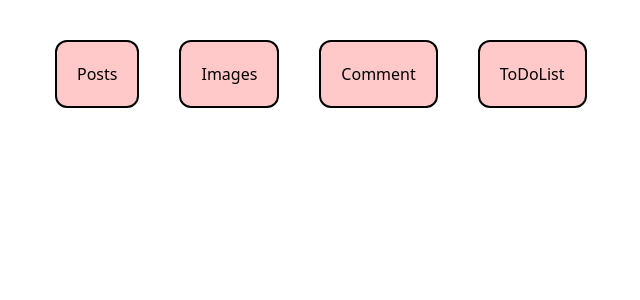
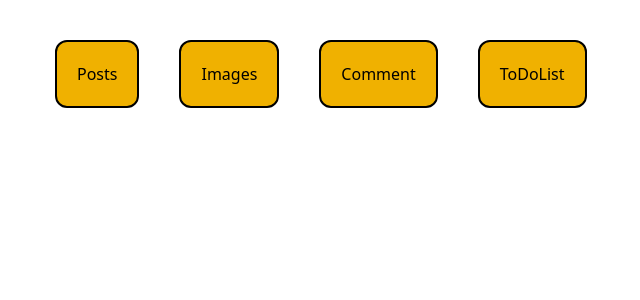
Before and after one commit to Pradeep8792/Routing-Demo, a React (Vite) app: page / in a window 1280 px wide. Shown: the top 300 px of the page, without its empty margins (5-645 px from the left). Built offline with nearby package versions, Linux system fonts and the light colour scheme.

Commit message:
Changed red to yellow in HomePage component

```diff
--- a/src/HomePage.jsx
+++ b/src/HomePage.jsx
@@ -7,18 +7,18 @@ const HomePage = () => {
   return (
     <div className=' h-screen p-10 *:p-5'>
       <Link to="/Posts">
-        <button className='bg-red-200 border-2 rounded-xl p-5'>Posts</button>
+        <button className='bg-yellow-500 border-2 rounded-xl p-5'>Posts</button>
       </Link>
       <Link to="/Images">
-        <button className='bg-red-200 border-2 rounded-xl p-5'>Images</button>
+        <button className='bg-yellow-500 border-2 rounded-xl p-5'>Images</button>
       </Link>
       {/* vgb */}
       <Link to="/Comment">
-        <button className='bg-red-200 border-2 rounded-xl p-5'>Comment</button>
+        <button className='bg-yellow-500 border-2 rounded-xl p-5'>Comment</button>
       </Link>
       {/*  */}
       <Link to="/ToDolist">
-        <button className='bg-red-200 border-2 rounded-xl p-5'>ToDoList</button>
+        <button className='bg-yellow-500 border-2 rounded-xl p-5'>ToDoList</button>
       </Link>
 
     </div>
```
